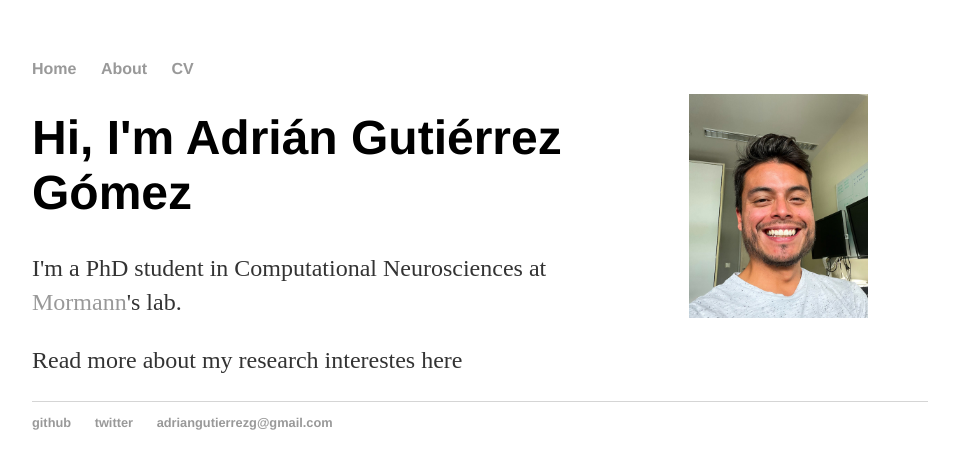
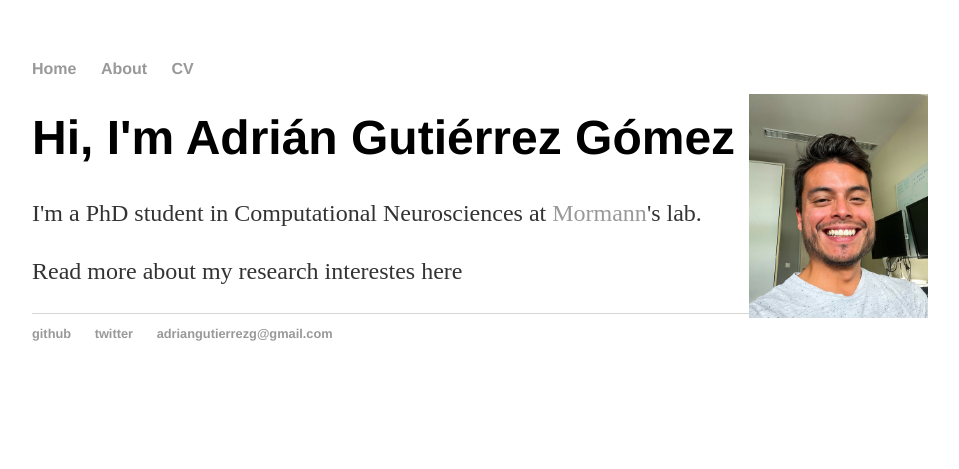
Before and after one commit to adriangutierrezg/adriangutierrezg.github.io, a Jekyll site: the page built from index.html, in a window 1280 px wide. Shown: the top 469 px of the page, without its empty margins (160-1119 px from the left). Built offline with Jekyll 4.4.1, drawn with Linux system fonts in a browser that asks for light colours.

Commit message:
Update main.css

```diff
--- a/css/main.css
+++ b/css/main.css
@@ -32,8 +32,7 @@ p {
 img{
     width: 20%;
     height:auto;
-    margin-right:60px;
-    margin-left: 100px;
+    align:"right"
 }
 footer {
     border-top: 1px solid #d5d5d5;
```
